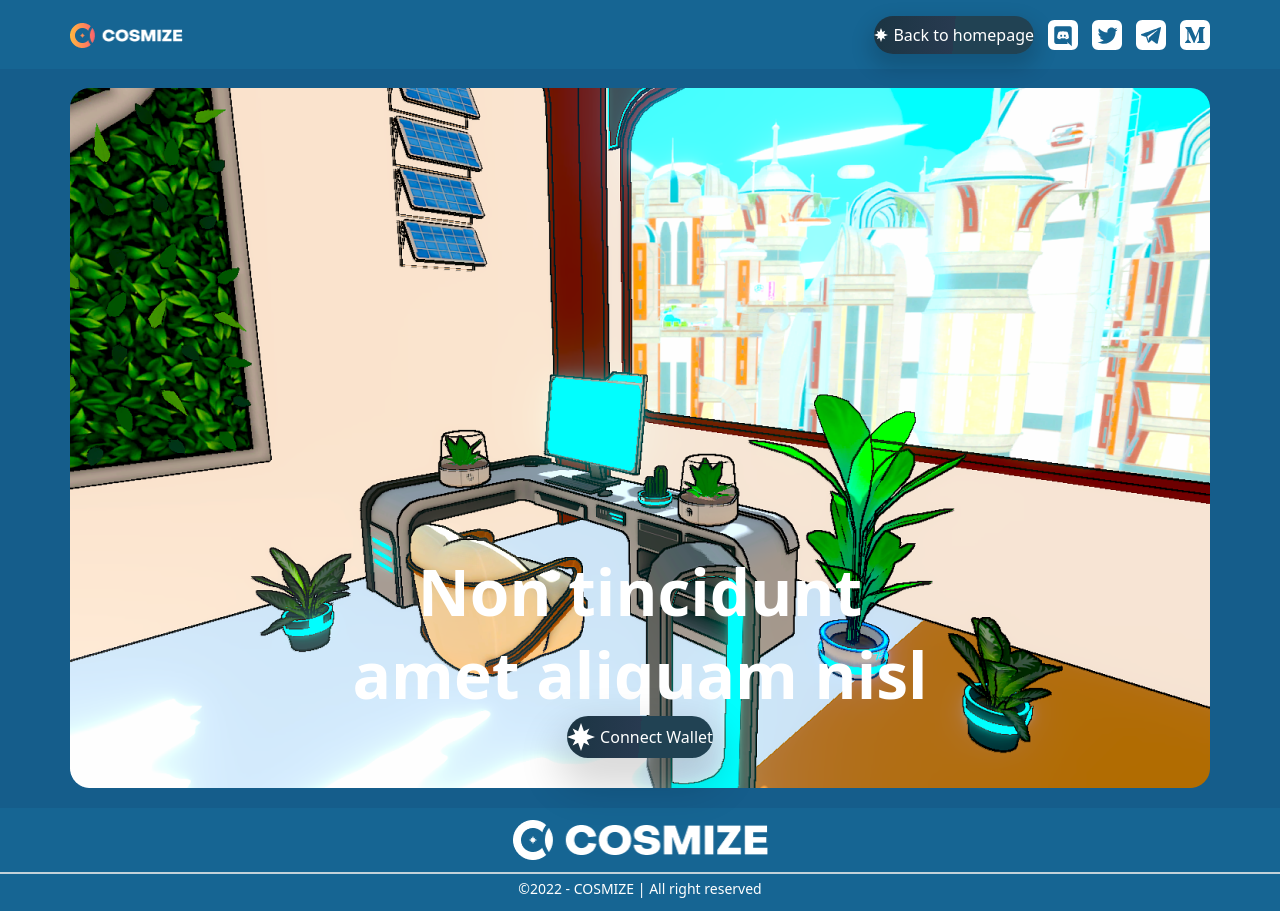
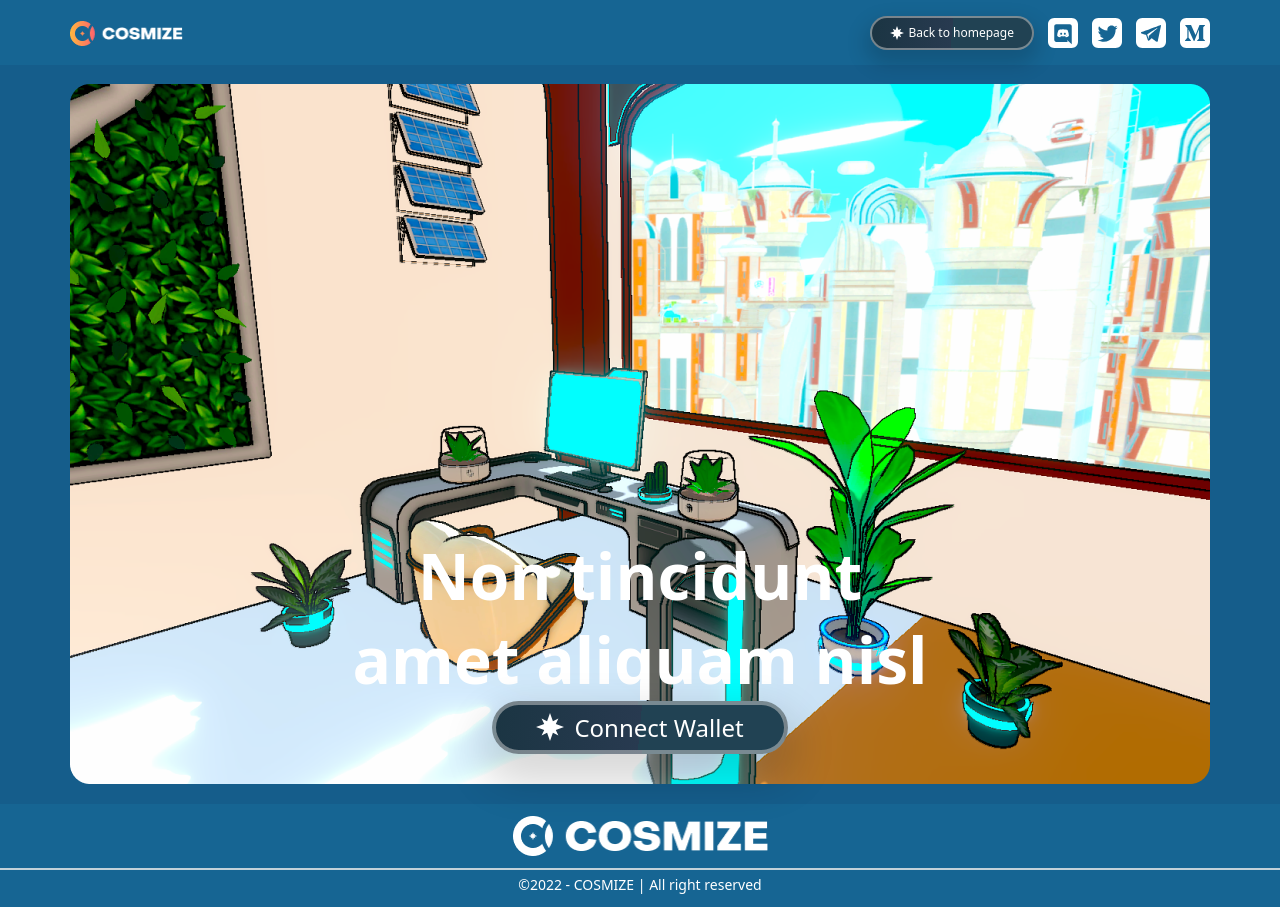
Before and after one commit to VeliciaWong/cosmize-minting, a Next.js app: page / in a window 1280 px wide. Built offline with nearby package versions, Linux system fonts and the light colour scheme.

Commit message:
fix configuration

```diff
--- a/next.config.js
+++ b/next.config.js
@@ -1,5 +1,6 @@
 /** @type {import('next').NextConfig} */
 const nextConfig = {
+  exportTrailingSlash: true,
   reactStrictMode: true,
   swcMinify: true,
   experimental: {
--- a/package.json
+++ b/package.json
@@ -5,6 +5,7 @@
   "scripts": {
     "dev": "next dev",
     "build": "next build",
+    "export": "next export",
     "start": "next start",
     "lint": "next lint"
   },
--- a/src/components/button/index.js
+++ b/src/components/button/index.js
@@ -1,23 +1,23 @@
 const { useRef } = require("react")
 
 const borderVariant = {
-  md: 2,
-  lg: 4
+  md: 'border-2',
+  lg: 'border-4'
 }
 
 const xPaddingVariant = {
-  md: '[18px]',
-  lg: '10'
+  md: 'px-[18px]',
+  lg: 'px-10'
 }
 
 const textSizeVariant = {
-  md: '[12px]',
-  lg: '[24px]'
+  md: 'text-[12px]',
+  lg: 'text-[24px]'
 }
 
 const leadingVariant = {
-  md: '[16px]',
-  lg: '[31.2px]',
+  md: 'leading-[16px]',
+  lg: 'leading-[31.2px]',
 }
 
 const shadowVariant = {
@@ -38,7 +38,7 @@ const Button = ({ children, variant = 'md' }) => {
         background: 'linear-gradient(95.25deg, #1B3543 0%, #283A50 49.99%, #214253 50%)',
         boxShadow: shadow
       }}
-      className={`rounded-full border-${border} border-[#D2D2D280] text-white flex items-center py-[7px] px-${xPadding} text-${textSize} leading-${leading}`}
+      className={`rounded-full ${border} border-[#D2D2D280] text-white flex items-center py-[7px] ${xPadding} ${textSize} ${leading}`}
     >
       {children}
     </button>
--- a/src/pages/index.js
+++ b/src/pages/index.js
@@ -38,7 +38,7 @@ export default function Home() {
           <Image src="/assets/images/room.png" alt='' layout='responsive' width={1140} height={700} />
           <div className='absolute w-full bottom-0 flex flex-col items-center mb-[30px]'>
             <div className='text-[64px] leading-[83.2px] font-extrabold text-center text-white'>Non tincidunt <br /> amet aliquam nisl</div>
-            <div><Button variant='lg'><BlinkIcon width={28} height={28} className="mr-[5px]" /> Connect Wallet</Button></div>
+            <div><Button variant='lg'><BlinkIcon width={28} height={28} className="mr-[10px]" /> Connect Wallet</Button></div>
           </div>
         </div>
       </div>
```
